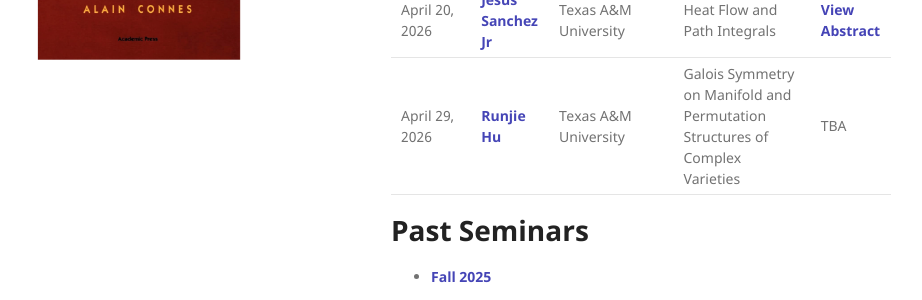
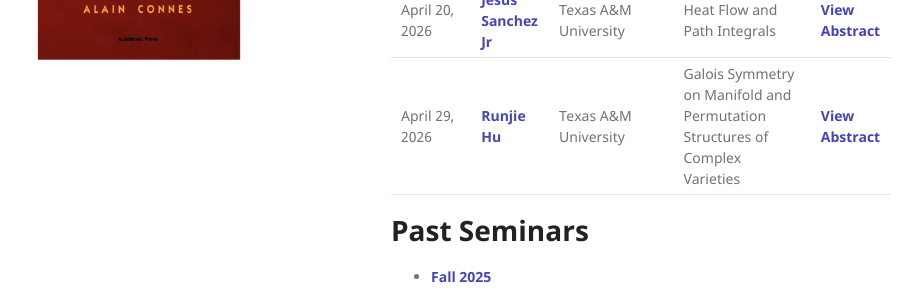
Before and after one commit to tamu-seminar/noncommutative-geometry, a Jekyll site: the page built from index.md, in a window 1280 px wide and 900 px high, scrolled down 1495 px. Shown: the part 410-710 px from the top of the window, without its empty margins (179-1101 px from the left). Built offline with Jekyll 4.4.1, drawn with Linux system fonts in a browser that asks for light colours.

Commit message:
update Runjie Hu's abstract

```diff
--- a/index.md
+++ b/index.md
@@ -38,7 +38,7 @@ The organizers are  [Simone Cecchini](https://simonececchini.org/), [Runije Hu](
 | April 08, 2026| [Dennis Sullivan](https://www.math.stonybrook.edu/~dennis/)  | Stony Brook University, City University of New York  |   Symmetry underlying “abstract 3D incompressible fluid motion” created by the discrete group of integer 3x3 matrices of unit determinant III   |   <span class="abstract-link" onclick="showAbstract('Dennis-Sullivan-III')">View Abstract</span>   |
 | April 15, 2026  |   [Junrong Yan](https://j-yan783.github.io/j-yan_math.github.io/)   | Northweastern University   |   Graph integral on Kahler manifolds    |  <span class="abstract-link" onclick="showAbstract('Junrong-Yan')">View Abstract</span>   |
 | April 20, 2026  |   [Jesus Sanchez Jr](https://sites.google.com/view/jstheory)   |  Texas A&M University |    Heat Flow and Path Integrals   |  <span class="abstract-link" onclick="showAbstract('Jesus-Sanchez-Jr')">View Abstract</span>   |
-| April 29, 2026  |   [Runjie Hu](https://sites.google.com/view/runjiehu/home)   |  Texas A&M University |    Galois Symmetry on Manifold and Permutation Structures of Complex Varieties  |  TBA  |
+| April 29, 2026  |   [Runjie Hu](https://sites.google.com/view/runjiehu/home)   |  Texas A&M University |    Galois Symmetry on Manifold and Permutation Structures of Complex Varieties  |  <span class="abstract-link" onclick="showAbstract('Runjie-Hu')">View Abstract</span>   |
 
 
 # Past Seminars
```
